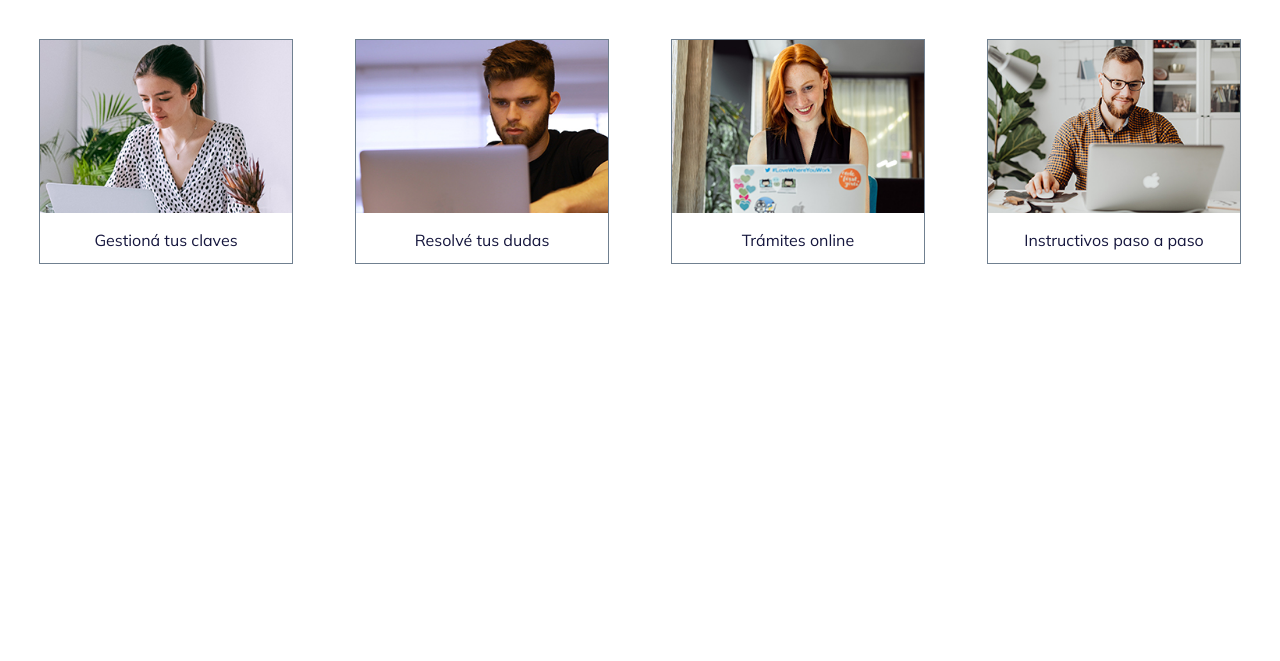
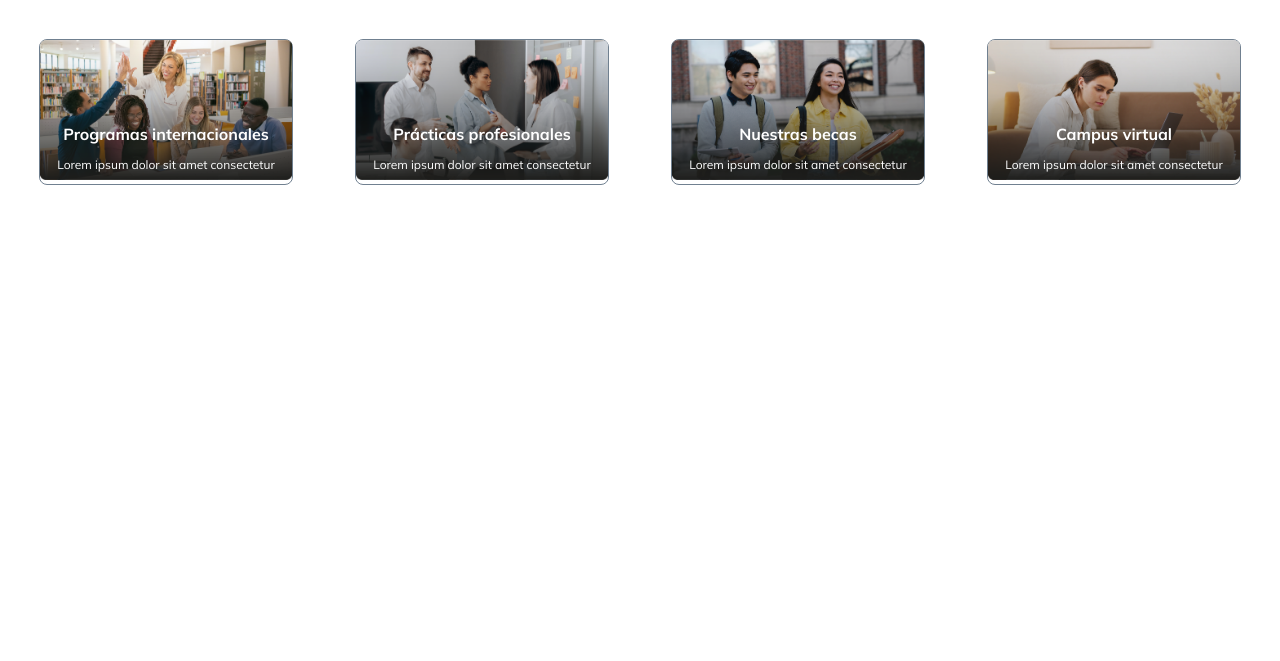
Before and after one commit to cerrigabriel/desafios-html-css-bs-js, a plain HTML site: page index.html in a window 1280 px wide. Shown: the part 139-800 px from the top of the page. Drawn offline with Linux system fonts and the light colour scheme.

Commit message:
ejercicio-finalizado

```diff
--- a/css/style.css
+++ b/css/style.css
@@ -17,10 +17,14 @@ h1{
 
 h2{
   font-size: 100%;
-  color: #15163d;
-  font-weight: 400;
+  font-weight: bold;
 }
 
+h3{
+  font-size: 75%;
+  font-weight: 400;
+
+}
 section{
   display: flex;
   justify-content: space-around;
@@ -28,16 +32,27 @@ section{
 
 .container{
   border: 1px solid slategrey;
-  box-shadow: inset;
+  border-radius: 8px;
   width: 20%;
   margin: 1% 0;
-  flex-direction: column;
   align-items: stretch;
+  position: relative;
 }
 
-img, h2{
+img{
   width: 100%;
 }
+
+.text{
+  position: absolute;
+  width: 100%;
+  text-align: center;
+  bottom: 0;
+  left: 0;
+  color: white;
+}
+
+
 
 
 @media screen and (max-width: 992px) {
--- a/index.html
+++ b/index.html
@@ -3,30 +3,42 @@
 <head>
     <meta charset="UTF-8">
     <meta name="viewport" content="width=device-width, initial-scale=1.0">
-    <title>Ejercicio 1</title>
+    <title>Ejercicio 2</title>
     <link rel="stylesheet" href="/css/style.css">
 </head>
 <body>
     <header>
-        <h1>Somos 100% digitales</h1>
+        <h1>Por qué elegirnos</h1>
     </header>
     <main>
         <section>
             <div class="container">
-                <img src="/assets/dm5bs-e1/mujer1.jpg" alt="persona-1">
-                <h2>Gestioná tus claves</h2>
+                <img src="/assets/dm5bs-e2/ProgramasInternacionales.png" alt="ProgramasInternacionales">
+                <div class="text">
+                    <h2>Programas internacionales</h2>
+                    <h3>Lorem ipsum dolor sit amet consectetur</h3>
+                </div>
             </div>
             <div class="container">
-                <img src="/assets/dm5bs-e1/hombre1.jpg" alt="persona-2">
-                <h2>Resolvé tus dudas</h2>
+                <img src="/assets/dm5bs-e2/ParcticasProfesionales.png" alt="ParcticasProfesionales">
+                <div class="text">
+                    <h2>Prácticas profesionales</h2>
+                    <h3>Lorem ipsum dolor sit amet consectetur</h3>
+                </div>
             </div>
             <div class="container">
-                <img src="/assets/dm5bs-e1/mujer2.jpg" alt="persona-3">
-                <h2>Trámites online</h2>
+                <img src="/assets/dm5bs-e2/Becas.png" alt="Becas">
+                <div class="text">
+                    <h2>Nuestras becas</h2>
+                    <h3>Lorem ipsum dolor sit amet consectetur</h3>
+                </div>
             </div>
             <div class="container">
-                <img src="/assets/dm5bs-e1/hombre2.jpg" alt="persona-4">
-                <h2>Instructivos paso a paso</h2>
+                <img src="/assets/dm5bs-e2/CampusVirtual.png" alt="CampusVirtual">
+                <div class="text">
+                    <h2>Campus virtual</h2>
+                    <h3>Lorem ipsum dolor sit amet consectetur</h3>
+                </div>
             </div>
         </section>
     </main>
```
Also changed, not shown: assets/dm5bs-e2/Becas.png (added), assets/dm5bs-e2/CampusVirtual.png (added), assets/dm5bs-e2/ParcticasProfesionales.png (added), assets/dm5bs-e2/ProgramasInternacionales.png (added), 1 other file.
